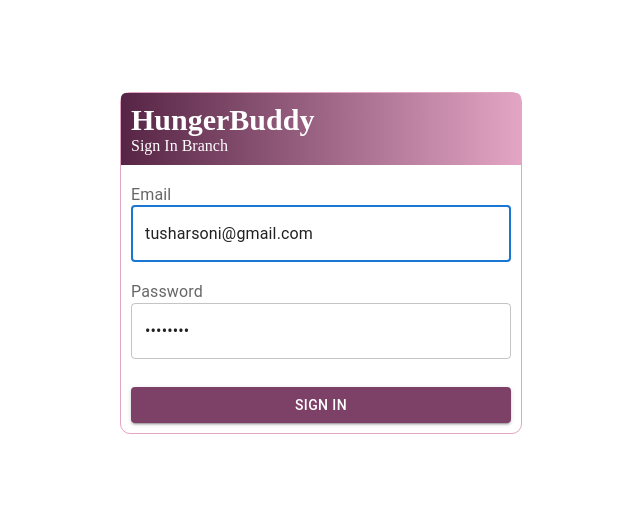
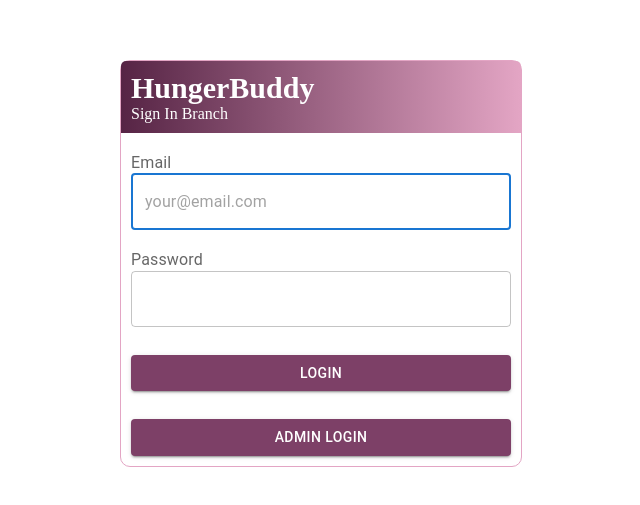
Before and after one commit to TusharsoniMITS/hungerbuddyfrontend, a React (Create React App) app: page /branchlogin in a window 1280 px wide. Shown: the part 137-642 px from the top of the page, without its empty margins (319-959 px from the left). Built offline with nearby package versions, Linux system fonts and the light colour scheme.

Commit message:
Fix Login

```diff
--- a/src/admin/adminlogin/AdminLogin.js
+++ b/src/admin/adminlogin/AdminLogin.js
@@ -127,7 +127,17 @@ export default function AdminLogin() {
               variant="contained"
               onClick={handleSubmit}
             >
-              Sign in
+              Login
+            </Button>
+          </Grid>
+          <Grid size={12} style={{padding:10}}>
+            <Button
+              fullWidth
+              style={{ color: "#ffff", background: "hsla(321, 32%, 37%, 1.00)"  }}
+              variant="contained"
+              onClick={()=>navigate('/branchlogin')}
+            >
+              Branch Login
             </Button>
           </Grid>
         </Grid>
--- a/src/admin/branch/BranchLogin.js
+++ b/src/admin/branch/BranchLogin.js
@@ -62,8 +62,8 @@ const useStyles = makeStyles(() => ({
 export default function BranchLogin() {
 
   const classes = useStyles();
-  const [emailId, setEmailId] = useState('tusharsoni@gmail.com');
-  const [password, setPassword] = useState('1185#!98');
+  const [emailId, setEmailId] = useState('');
+  const [password, setPassword] = useState('');
   const navigate = useNavigate('');
   const [userData, setUserData] = useState(null)
   useEffect(() => {
@@ -145,7 +145,17 @@ export default function BranchLogin() {
               variant="contained"
               onClick={handleSubmit}
             >
-              Sign in
+              Login
+            </Button>
+          </Grid>
+          <Grid size={12} style={{ padding: 10 }}>
+            <Button
+              fullWidth
+              style={{ color: "#ffff", background: "hsla(321, 32%, 37%, 1.00)"}}
+              variant="contained"
+              onClick={()=>navigate('/admin')}
+            >
+              Admin Login
             </Button>
           </Grid>
         </Grid>
```
